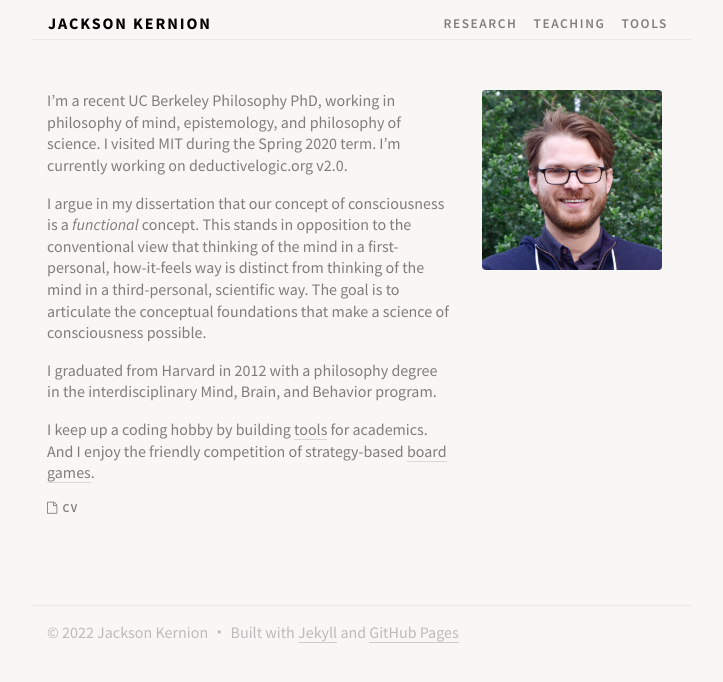
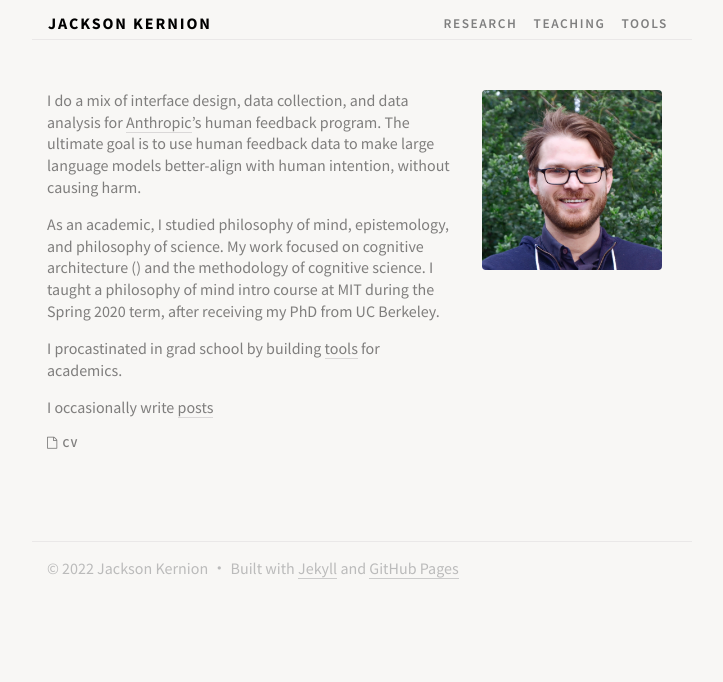
Before and after one commit to jacksonkernion/jacksonkernion.github.io, a Jekyll site: the page built from index.md, in a window 1280 px wide. Shown: the top 682 px of the page, without its empty margins (278-1001 px from the left). Built offline with Jekyll 4.4.1, drawn with Linux system fonts in a browser that asks for light colours; nearby versions of some CDN libraries.

Commit message:
Update index.md

```diff
--- a/index.md
+++ b/index.md
@@ -3,13 +3,13 @@ title: Home
 layout: home
 ---
 
-I'm a recent UC Berkeley Philosophy PhD, working in philosophy of mind, epistemology, and philosophy of science. I visited MIT during the Spring 2020 term. I'm currently working on deductivelogic.org v2.0.
+I do a mix of interface design, data collection, and data analysis for [Anthropic](https://www.anthropic.com)'s human feedback program. The ultimate goal is to use human feedback data to make large language models better-align with human intention, without causing harm.
 
-I argue in my dissertation that our concept of consciousness is a *functional* concept. This stands in opposition to the conventional view that thinking of the mind in a first-personal, how-it-feels way is distinct from thinking of the mind in a third-personal, scientific way. The goal is to articulate the conceptual foundations that make a science of consciousness possible.
+As an academic, I studied philosophy of mind, epistemology, and philosophy of science. My work focused on cognitive architecture () and the methodology of cognitive science. I taught a philosophy of mind intro course at MIT during the Spring 2020 term, after receiving my PhD from UC Berkeley.
 
-I graduated from Harvard in 2012 with a philosophy degree in the interdisciplinary Mind, Brain, and Behavior program.
+I procastinated in grad school by building [tools](/tools) for academics.
 
-I keep up a coding hobby by building [tools](/tools) for academics. And I enjoy the friendly competition of strategy-based [board](https://boardgamegeek.com/boardgame/13/catan) [games](https://boardgamegeek.com/boardgame/68448/7-wonders).
+I occasionally write [posts](posts/I-Blew-The-Whistle-On-John-Searle.html)
 
 {: .little-links }
 [<i class="fa fa-file-o" aria-hidden="true"></i> CV](files/CV - Jackson Kernion.pdf)
```
